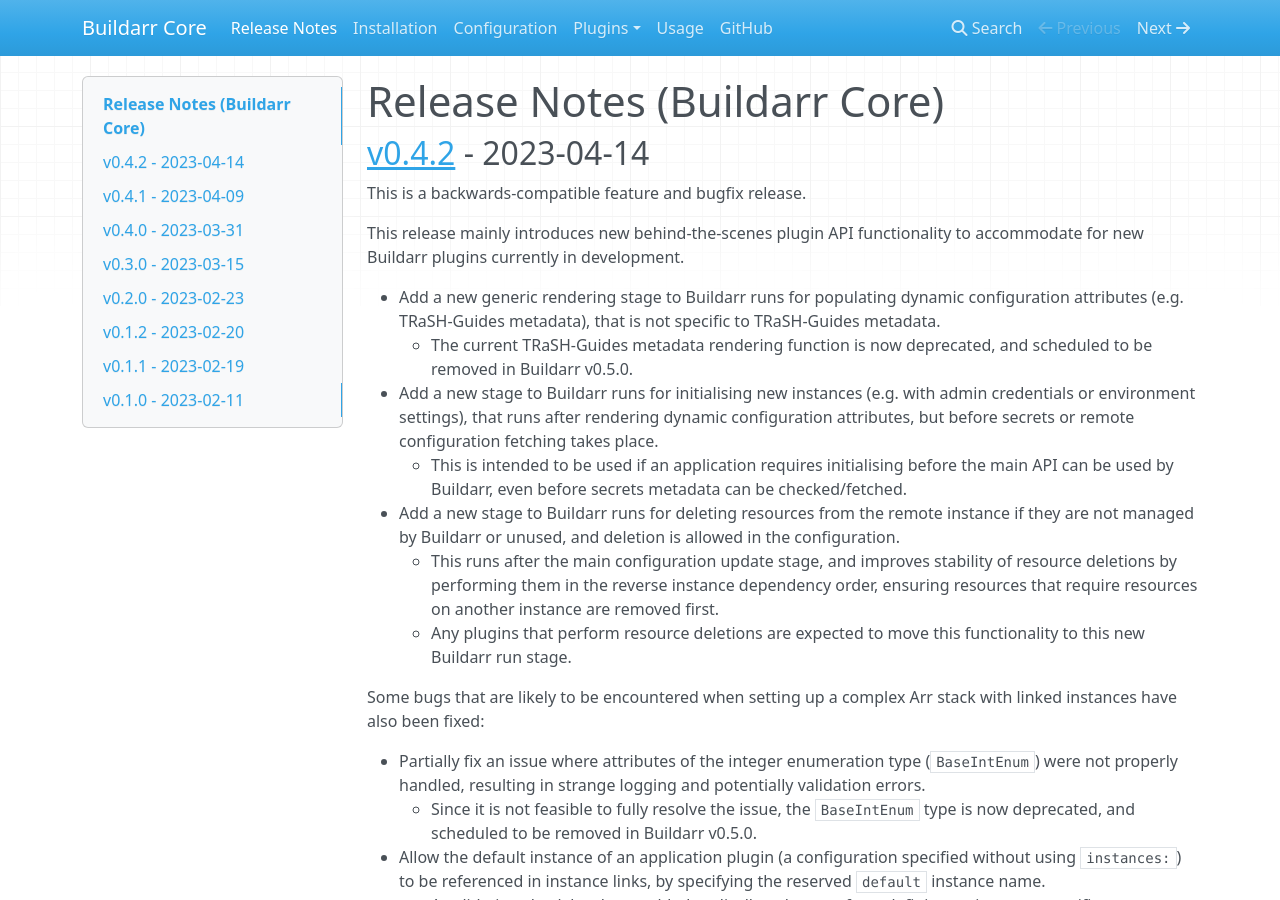
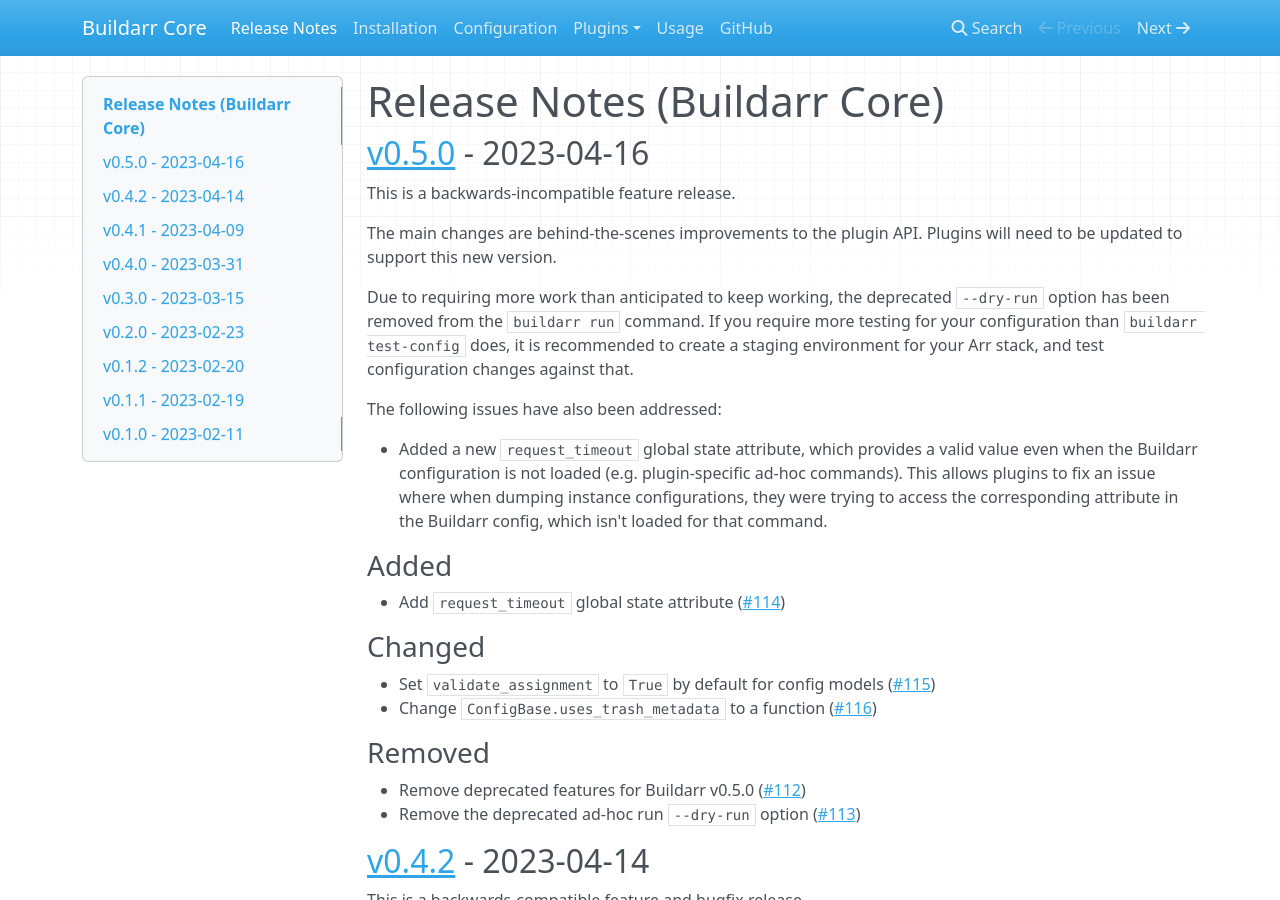
Before and after one commit to buildarr/buildarr, an MkDocs documentation site: the page built from docs/release-notes.md, in a window 1280 px wide and 900 px high. Built offline with MkDocs 1.6.1, drawn with Linux system fonts in a browser that asks for light colours; nearby versions of some CDN libraries.

Commit message:
Tag v0.5.0 (#119)

```diff
--- a/docs/release-notes.md
+++ b/docs/release-notes.md
@@ -1,4 +1,31 @@
 # Release Notes (Buildarr Core)
+
+## [v0.5.0](https://github.com/buildarr/buildarr/releases/tag/v0.5.0) - 2023-04-16
+
+This is a backwards-incompatible feature release.
+
+The main changes are behind-the-scenes improvements to the plugin API. Plugins will need to be updated to support this new version.
+
+Due to requiring more work than anticipated to keep working, the deprecated `--dry-run` option has been removed from the `buildarr run` command. If you require more testing for your configuration than `buildarr test-config` does, it is recommended to create a staging environment for your Arr stack, and test configuration changes against that.
+
+The following issues have also been addressed:
+
+* Added a new `request_timeout` global state attribute, which provides a valid value even when the Buildarr configuration is not loaded (e.g. plugin-specific ad-hoc commands). This allows plugins to fix an issue where when dumping instance configurations, they were trying to access the corresponding attribute in the Buildarr config, which isn't loaded for that command.
+
+### Added
+
+* Add `request_timeout` global state attribute ([#114](https://github.com/buildarr/buildarr/pull/114))
+
+### Changed
+
+* Set `validate_assignment` to `True` by default for config models ([#115](https://github.com/buildarr/buildarr/pull/115))
+* Change `ConfigBase.uses_trash_metadata` to a function ([#116](https://github.com/buildarr/buildarr/pull/116))
+
+### Removed
+
+* Remove deprecated features for Buildarr v0.5.0 ([#112](https://github.com/buildarr/buildarr/pull/112))
+* Remove the deprecated ad-hoc run `--dry-run` option ([#113](https://github.com/buildarr/buildarr/pull/113))
+
 
 ## [v0.4.2](https://github.com/buildarr/buildarr/releases/tag/v0.4.2) - 2023-04-14
 
--- a/mkdocs.yml
+++ b/mkdocs.yml
@@ -8,6 +8,9 @@
         python:
           options:
             docstring_style: google
+            show_root_heading: false
+            show_source: false
+            show_bases: false
 
 markdown_extensions:
   - toc:
--- a/pyproject.toml
+++ b/pyproject.toml
@@ -7,7 +7,7 @@
 
 [tool.poetry]
 name = "buildarr"
-version = "0.4.2"
+version = "0.5.0"
 description = "Constructs and configures Arr PVR stacks"
 authors = ["Callum Dickinson <callum.dickinson.nz@gmail.com>"]
 license = "GPL-3.0-or-later"
```
Also changed, not shown: docs/configuration.md (+0 -2 lines).
